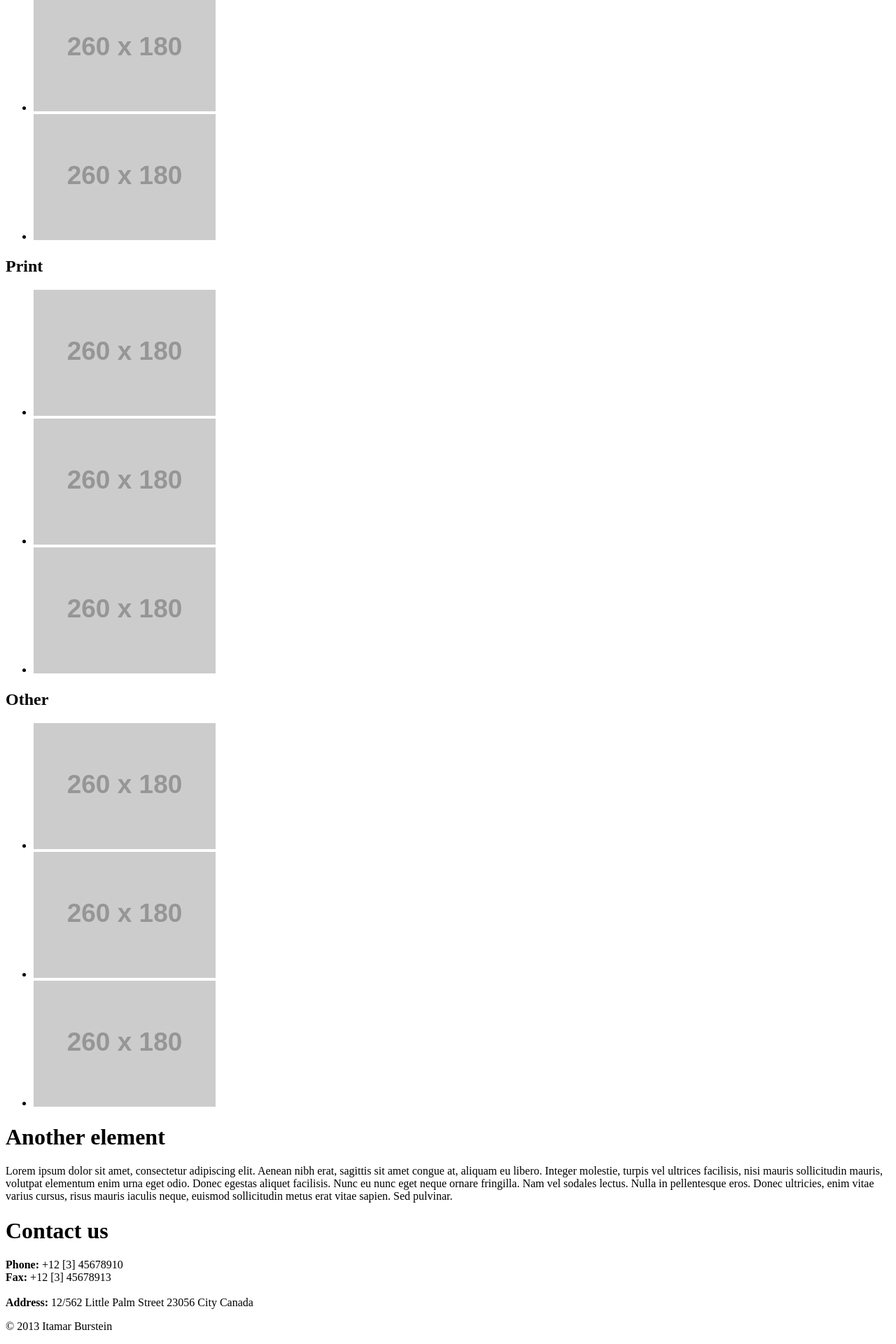
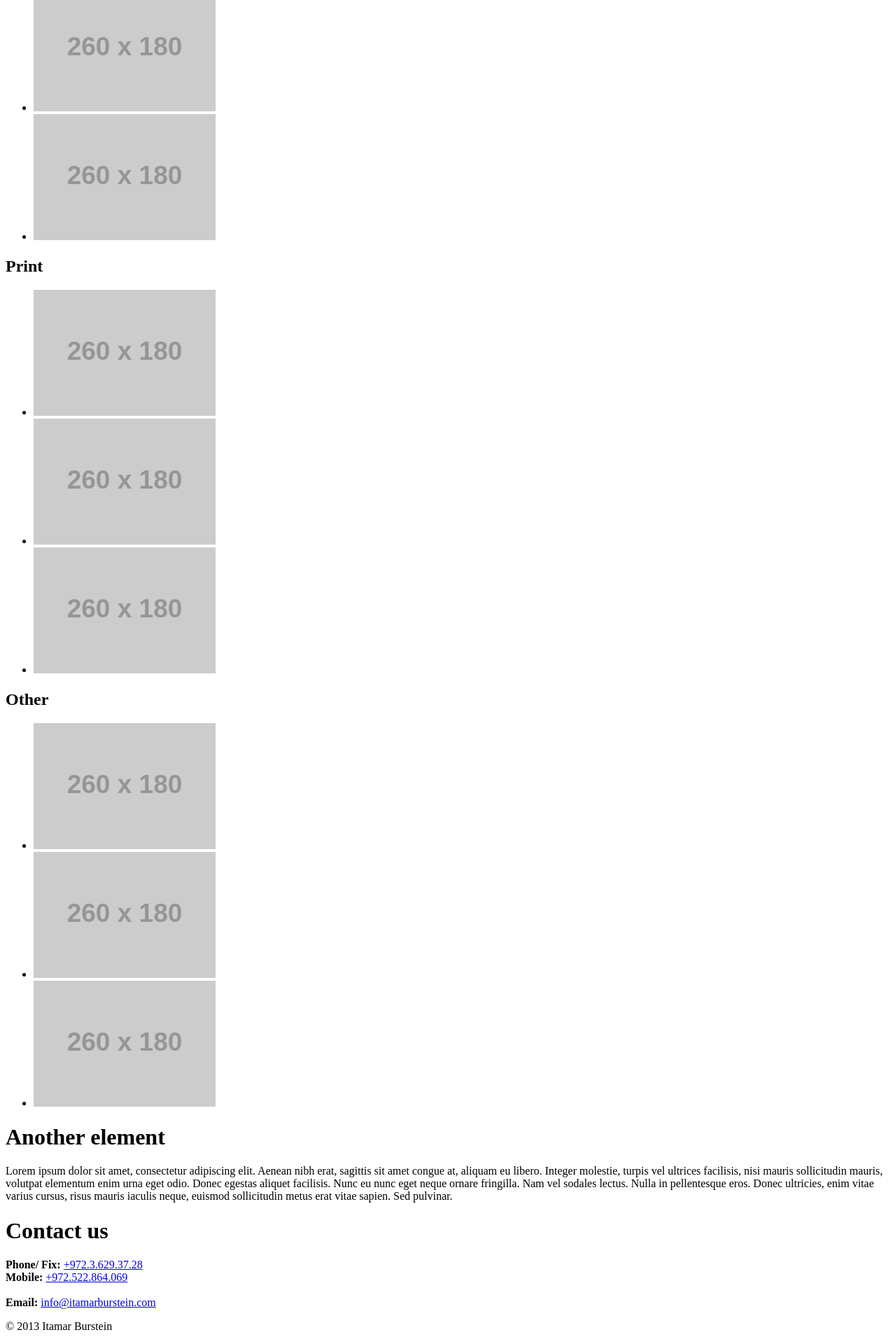
Before and after one commit to amitaibu/itamarbu, a Jekyll site: the page built from index.html, in a window 1280 px wide. Shown: the part 903-2823 px from the top of the page at 70% size. Built offline with Jekyll 4.4.1, drawn with Linux system fonts in a browser that asks for light colours; nearby versions of some CDN libraries; library files that are not in the unit come from our copies; comment, search, counter and statistics services are not loaded.

Commit message:
Add contact info.

```diff
--- a/assets/themes/twitter/css/style.css
+++ b/assets/themes/twitter/css/style.css
@@ -1,3 +1,6 @@
+#fifth a {
+  text-decoration: none; }
+
 /* {wrapbootstrap} - Portfolio Igniter 1.1*/
 h1, h2 {
   color: #FFF; }
--- a/assets/themes/twitter/sass/style.scss
+++ b/assets/themes/twitter/sass/style.scss
@@ -1,3 +1,11 @@
+#fifth {
+
+  a {
+    text-decoration: none;
+  }
+}
+
+
 // @import "igniter";
 
 /* {wrapbootstrap} - Portfolio Igniter 1.1*/
--- a/index.html
+++ b/index.html
@@ -144,11 +144,10 @@ layout: page
       <div class="row-fluid">
         <div class="span4">
           <h1>Contact us</h1>
-          <p> <strong>Phone: </strong>+12 [3] 45678910<br>
-            <strong>Fax: </strong>+12 [3] 45678913 <br>
+          <p> <strong>Phone/ Fix: </strong><a href="tel:+97236293728">+972.3.629.37.28</a><br>
+            <strong>Mobile: </strong><a href="tel:+972522864069">+972.522.864.069</a> <br>
             <br>
-            <strong>Address: </strong>12/562 Little Palm Street
-            23056 City Canada <br>
+            <strong>Email: </strong><a href="mailto:info@itamarburstein.com">info@itamarburstein.com</a> <br>
           </p>
         </div> <!-- /span -->
       </div>
```
